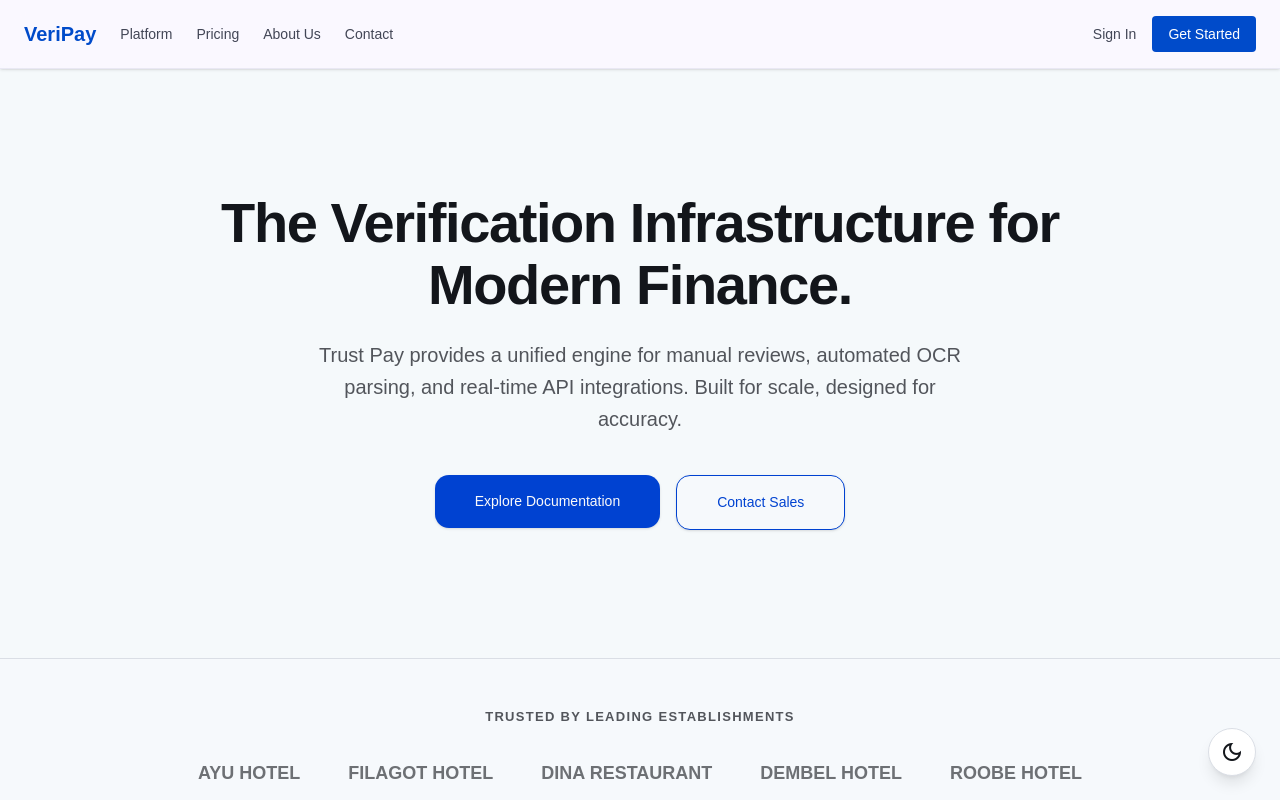
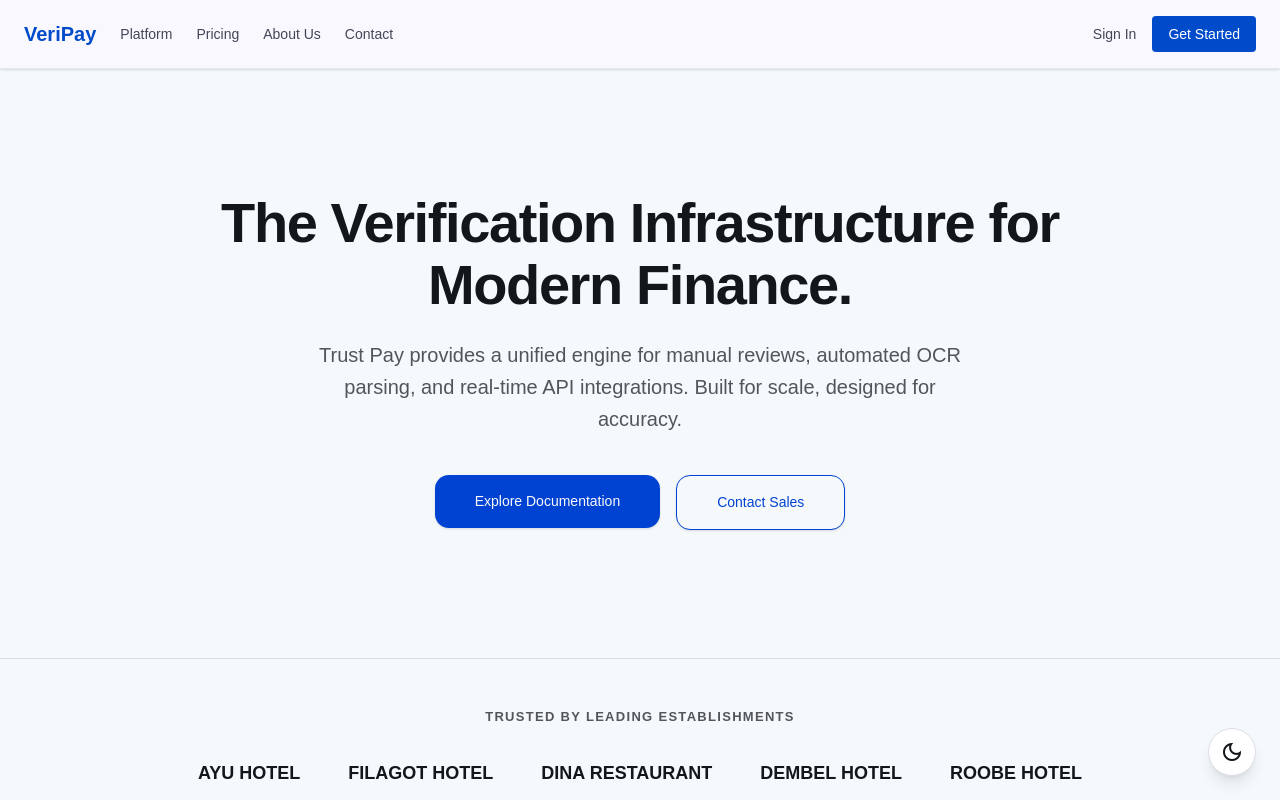
Before and after one commit to NY-Development/TrustPay, a React (Vite) app in the folder frontend/: page / in a window 1280 px wide. Shown: the top 800 px of the page. Built offline with nearby package versions, Linux system fonts and the light colour scheme; no server answers.

Commit message:
update : features updated

```diff
--- a/frontend/src/pages/HomePage.tsx
+++ b/frontend/src/pages/HomePage.tsx
@@ -113,6 +113,7 @@ function HeroInteractivePhysics() {
 }
 
 // --- TRUSTED BY COMPONENT ---
+// --- ANIMATED TRUSTED BY COMPONENT ---
 function TrustedBy() {
   const organizations = [
     { id: 1, name: "AYU HOTEL" },
@@ -125,16 +126,32 @@ function TrustedBy() {
   return (
     <section className="py-12 border-b border-border bg-background">
       <div className="max-w-[1280px] mx-auto px-6 text-center">
-        <p className="text-[13px] font-bold text-muted-foreground uppercase tracking-widest mb-8">
+        <motion.p
+          initial={{ opacity: 0 }}
+          whileInView={{ opacity: 1 }}
+          viewport={{ once: true }}
+          className="text-[13px] font-bold text-muted-foreground uppercase tracking-widest mb-8"
+        >
           Trusted by leading establishments
-        </p>
-        <div className="flex flex-wrap justify-center items-center gap-x-12 gap-y-6 opacity-60">
+        </motion.p>
+
+        <motion.div
+          variants={staggerContainer}
+          initial="hidden"
+          whileInView="show"
+          viewport={{ once: true }}
+          className="flex flex-wrap justify-center items-center gap-x-12 gap-y-6 opacity-60"
+        >
           {organizations.map((org) => (
-            <span key={org.id} className="font-heading text-lg font-bold text-foreground">
+            <motion.span
+              key={org.id}
+              variants={fadeUpItem}
+              className="font-heading text-lg font-bold text-foreground"
+            >
               {org.name}
-            </span>
+            </motion.span>
           ))}
-        </div>
+        </motion.div>
       </div>
     </section>
   );
--- a/frontend/src/pages/PricingPage.tsx
+++ b/frontend/src/pages/PricingPage.tsx
@@ -7,7 +7,9 @@ export default function PricingPage() {
   const [modalVisible, setModalVisible] = useState(false);
   const [selectedPlan, setSelectedPlan] = useState<any>(null);
 
+  // Added Starter plan to match the UI and handlePricingAction requirements[cite: 18]
   const prices = [
+    { name: 'Starter', price: 0, trialDays: 5, id: 'starter' },
     { name: 'Business', price: 1499.99, trialDays: 0, id: 'business' },
     { name: 'Enterprise', price: null, trialDays: 0, id: 'enterprise' }
   ];
@@ -19,7 +21,6 @@ export default function PricingPage() {
     }
 
     if (!isAuthenticated) {
-      // Redirect to registration
       window.location.href = '/register';
     } else {
       setSelectedPlan(plan);
@@ -65,7 +66,6 @@ export default function PricingPage() {
           </div>
         </section>
 
-        {/* Expanded Content for Unauthenticated Users */}
         {!isAuthenticated && (
           <section className="bg-white p-8 rounded-2xl border border-[#c2c6d9]/30 shadow-sm text-center">
             <h2 className="text-2xl font-bold mb-4">Why verify with our platform?</h2>
@@ -80,7 +80,7 @@ export default function PricingPage() {
         )}
       </main>
 
-      {/* Authenticated Subscription Modal */}
+      {/* Subscription Modal - Updated to pass partial data[cite: 18] */}
       {modalVisible && isAuthenticated && (
         <div className="fixed inset-0 z-50 flex items-center justify-center bg-black/50">
           <div className="bg-white w-full max-w-lg rounded-2xl p-6">
```
